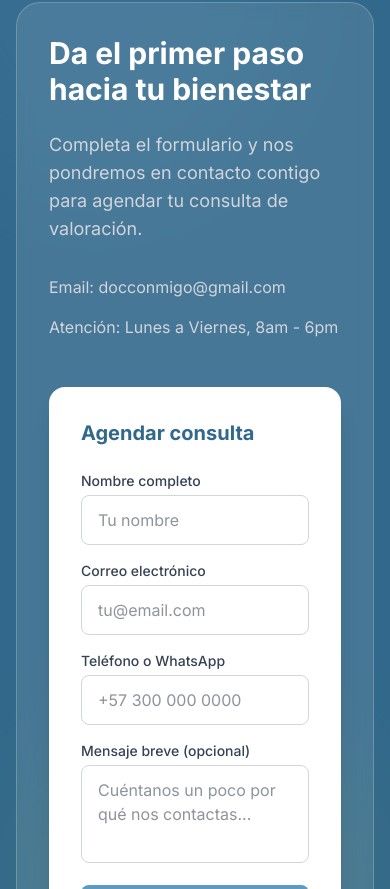
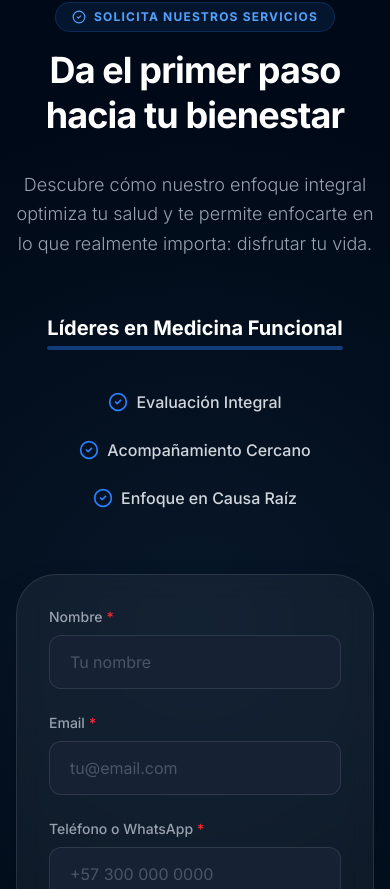
Before and after one commit to icodecauseiloveit/docconmigo_web, a Next.js app: page / in a window 390 px wide. Shown: the part 5095-5984 px from the top of the page. Built offline with nearby package versions, Linux system fonts and the light colour scheme.

Commit message:
design: redesign contact section to match futuristic dark theme

```diff
--- a/src/components/sections/ContactSection.tsx
+++ b/src/components/sections/ContactSection.tsx
@@ -10,7 +10,6 @@ export default function ContactSection() {
 
   const handleSubmit = (e: React.FormEvent<HTMLFormElement>) => {
     e.preventDefault();
-    // Simulate form submission
     setIsSubmitted(true);
     setTimeout(() => {
       setIsSubmitted(false);
@@ -18,89 +17,127 @@ export default function ContactSection() {
   };
 
   return (
-    <section id="contacto" className="py-24 bg-secondary text-white relative overflow-hidden">
-      <div className="absolute top-0 left-0 w-full h-full opacity-10 pointer-events-none">
-        <div className="absolute -top-24 -left-24 w-96 h-96 bg-primary rounded-full blur-3xl"></div>
-        <div className="absolute bottom-0 right-0 w-96 h-96 bg-accent rounded-full blur-3xl"></div>
+    <section id="contacto" className="py-24 bg-[#000917] text-white relative overflow-hidden">
+      {/* Radial Gradient Background */}
+      <div className="absolute inset-0 overflow-hidden pointer-events-none">
+        <div className="absolute top-1/2 left-1/2 -translate-x-1/2 -translate-y-1/2 w-full h-full bg-[radial-gradient(circle_at_center,rgba(50,104,139,0.15)_0%,transparent_70%)]"></div>
       </div>
 
       <div className="container mx-auto px-4 relative z-10">
-        <div className="max-w-5xl mx-auto flex flex-col md:flex-row gap-12 bg-white/10 p-8 md:p-12 rounded-3xl backdrop-blur-sm border border-white/20">
+        <div className="max-w-4xl mx-auto text-center space-y-8">
 
-          <div className="md:w-1/2">
-            <h2 className="text-3xl md:text-4xl font-bold mb-6">Da el primer paso hacia tu bienestar</h2>
-            <p className="text-gray-300 mb-8 text-lg">
-              Completa el formulario y nos pondremos en contacto contigo para agendar tu consulta de valoración.
+          <div className="flex justify-center mb-4">
+            <span className="inline-flex items-center gap-2 bg-blue-500/10 border border-blue-500/20 text-blue-400 px-4 py-1.5 rounded-full text-xs font-bold tracking-widest uppercase">
+              <CheckCircle2 className="w-3.5 h-3.5" />
+              Solicita nuestros servicios
+            </span>
+          </div>
+
+          <h2 className="text-4xl md:text-5xl lg:text-6xl font-bold tracking-tight leading-tight">
+            Da el primer paso <br className="hidden md:block" /> hacia tu bienestar
+          </h2>
+
+          <p className="text-gray-400 text-lg md:text-xl max-w-2xl mx-auto font-light leading-relaxed">
+            Descubre cómo nuestro enfoque integral optimiza tu salud y te permite enfocarte en lo que realmente importa: disfrutar tu vida.
           </p>
-            <div className="space-y-4 text-gray-300">
-              <p>Email: {contactEmail}</p>
-              <p>Atención: Lunes a Viernes, 8am - 6pm</p>
+
+          <div className="pt-6">
+            <h3 className="text-xl md:text-2xl font-bold relative inline-block">
+              Líderes en Medicina Funcional
+              <div className="absolute -bottom-2 left-0 w-full h-1 bg-blue-500/40 rounded-full"></div>
+            </h3>
+          </div>
+
+          <div className="flex flex-wrap justify-center gap-6 md:gap-12 pt-4">
+            <div className="flex items-center gap-2 text-gray-300 font-medium">
+              <CheckCircle2 className="w-5 h-5 text-blue-500" />
+              <span>Evaluación Integral</span>
+            </div>
+            <div className="flex items-center gap-2 text-gray-300 font-medium">
+              <CheckCircle2 className="w-5 h-5 text-blue-500" />
+              <span>Acompañamiento Cercano</span>
+            </div>
+            <div className="flex items-center gap-2 text-gray-300 font-medium">
+              <CheckCircle2 className="w-5 h-5 text-blue-500" />
+              <span>Enfoque en Causa Raíz</span>
             </div>
           </div>
 
-          <div className="md:w-1/2 bg-white rounded-2xl p-8 text-gray-800 shadow-xl">
+          <div className="mt-16 max-w-2xl mx-auto">
+            <div className="bg-white/5 backdrop-blur-md border border-white/10 p-8 md:p-12 rounded-[2.5rem] shadow-2xl relative">
               {isSubmitted ? (
-              <div className="h-full flex flex-col items-center justify-center text-center p-8 space-y-4">
-                <CheckCircle2 className="w-16 h-16 text-accent" />
-                <h3 className="text-2xl font-bold text-secondary">¡Mensaje enviado!</h3>
-                <p className="text-gray-600">Te contactaremos lo más pronto posible para coordinar tu cita.</p>
+                <div className="py-12 flex flex-col items-center justify-center text-center space-y-6">
+                  <div className="w-20 h-20 bg-green-500/20 rounded-full flex items-center justify-center">
+                    <CheckCircle2 className="w-10 h-10 text-green-500" />
+                  </div>
+                  <h3 className="text-3xl font-bold">¡Mensaje enviado!</h3>
+                  <p className="text-gray-400 max-w-sm">Te contactaremos lo más pronto posible para coordinar tu cita.</p>
                 </div>
               ) : (
-              <form onSubmit={handleSubmit} className="space-y-4">
-                <h3 className="text-xl font-bold text-secondary mb-6">Agendar consulta</h3>
-
-                <div>
-                  <label htmlFor="name" className="block text-sm font-medium text-gray-700 mb-1">Nombre completo</label>
+                <form onSubmit={handleSubmit} className="space-y-6 text-left">
+                  <div className="grid grid-cols-1 md:grid-cols-2 gap-6">
+                    <div className="space-y-2">
+                      <label htmlFor="name" className="text-sm font-medium text-gray-400 flex items-center gap-1">
+                        Nombre <span className="text-red-500">*</span>
+                      </label>
                       <input
                         type="text"
                         id="name"
                         required
-                    className="w-full px-4 py-3 rounded-lg border border-gray-300 focus:ring-2 focus:ring-primary focus:border-primary outline-none transition-all"
+                        className="w-full bg-[#162234] border border-white/10 rounded-xl px-5 py-3.5 focus:outline-none focus:ring-2 focus:ring-blue-500/50 transition-all text-white placeholder:text-gray-600"
                         placeholder="Tu nombre"
                       />
                     </div>
-
-                <div>
-                  <label htmlFor="email" className="block text-sm font-medium text-gray-700 mb-1">Correo electrónico</label>
+                    <div className="space-y-2">
+                      <label htmlFor="email" className="text-sm font-medium text-gray-400 flex items-center gap-1">
+                        Email <span className="text-red-500">*</span>
+                      </label>
                       <input
                         type="email"
                         id="email"
                         required
-                    className="w-full px-4 py-3 rounded-lg border border-gray-300 focus:ring-2 focus:ring-primary focus:border-primary outline-none transition-all"
+                        className="w-full bg-[#162234] border border-white/10 rounded-xl px-5 py-3.5 focus:outline-none focus:ring-2 focus:ring-blue-500/50 transition-all text-white placeholder:text-gray-600"
                         placeholder="tu@email.com"
                       />
                     </div>
+                  </div>
 
-                <div>
-                  <label htmlFor="phone" className="block text-sm font-medium text-gray-700 mb-1">Teléfono o WhatsApp</label>
+                  <div className="space-y-2">
+                    <label htmlFor="phone" className="text-sm font-medium text-gray-400 flex items-center gap-1">
+                      Teléfono o WhatsApp <span className="text-red-500">*</span>
+                    </label>
                     <input
                       type="tel"
                       id="phone"
                       required
-                    className="w-full px-4 py-3 rounded-lg border border-gray-300 focus:ring-2 focus:ring-primary focus:border-primary outline-none transition-all"
+                      className="w-full bg-[#162234] border border-white/10 rounded-xl px-5 py-3.5 focus:outline-none focus:ring-2 focus:ring-blue-500/50 transition-all text-white placeholder:text-gray-600"
                       placeholder="+57 300 000 0000"
                     />
                   </div>
 
-                <div>
-                  <label htmlFor="message" className="block text-sm font-medium text-gray-700 mb-1">Mensaje breve (opcional)</label>
+                  <div className="space-y-2">
+                    <label htmlFor="message" className="text-sm font-medium text-gray-400">Mensaje breve (opcional)</label>
                     <textarea
                       id="message"
-                    rows={3}
-                    className="w-full px-4 py-3 rounded-lg border border-gray-300 focus:ring-2 focus:ring-primary focus:border-primary outline-none transition-all resize-none"
+                      rows={4}
+                      className="w-full bg-[#162234] border border-white/10 rounded-xl px-5 py-3.5 focus:outline-none focus:ring-2 focus:ring-blue-500/50 transition-all text-white placeholder:text-gray-600 resize-none"
                       placeholder="Cuéntanos un poco por qué nos contactas..."
                     ></textarea>
                   </div>
 
                   <button
                     type="submit"
-                  className="w-full bg-primary hover:bg-secondary text-white py-3 rounded-lg font-bold flex items-center justify-center gap-2 transition-colors mt-2"
+                    className="w-full bg-blue-600 hover:bg-blue-500 text-white py-4 rounded-xl font-bold flex items-center justify-center gap-3 transition-all hover:scale-[1.02] active:scale-95 shadow-lg shadow-blue-500/20 group"
                   >
                     <span>Enviar solicitud</span>
-                  <Send className="w-5 h-5" />
+                    <Send className="w-5 h-5 group-hover:translate-x-1 group-hover:-translate-y-1 transition-transform" />
                   </button>
+                  <p className="text-[10px] text-gray-500 text-center italic mt-4">
+                    Al enviar, aceptas que DocConmigo trate tus datos según nuestra política de privacidad.
+                  </p>
                 </form>
               )}
+            </div>
           </div>
 
         </div>
```
Lines whose indentation alone changed are shown as unchanged.
